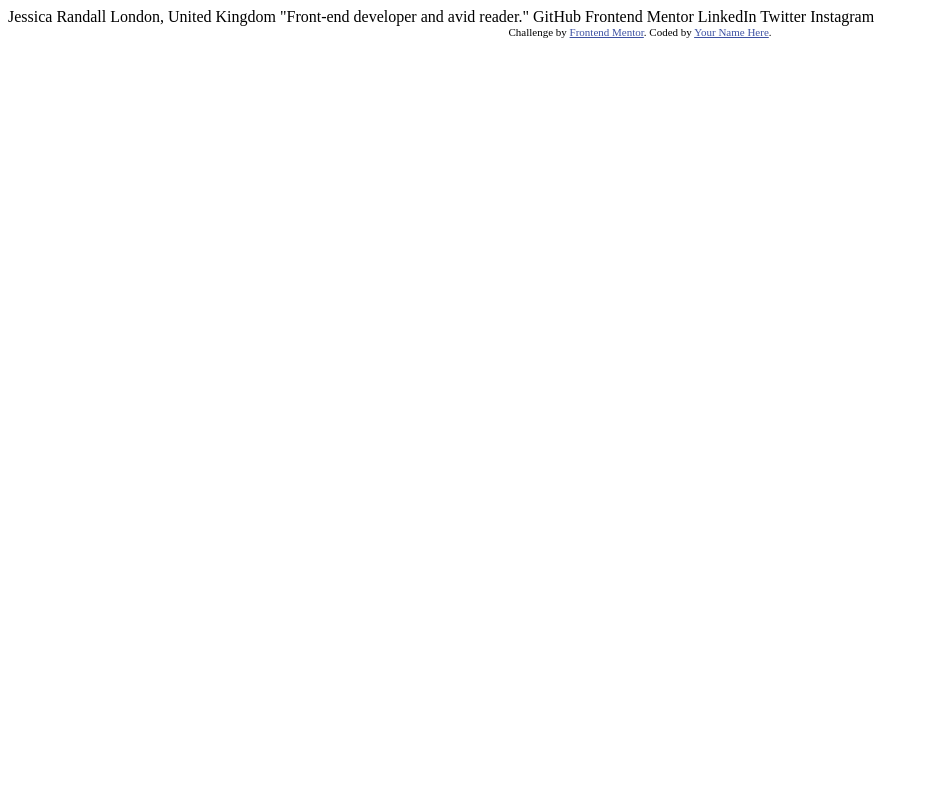
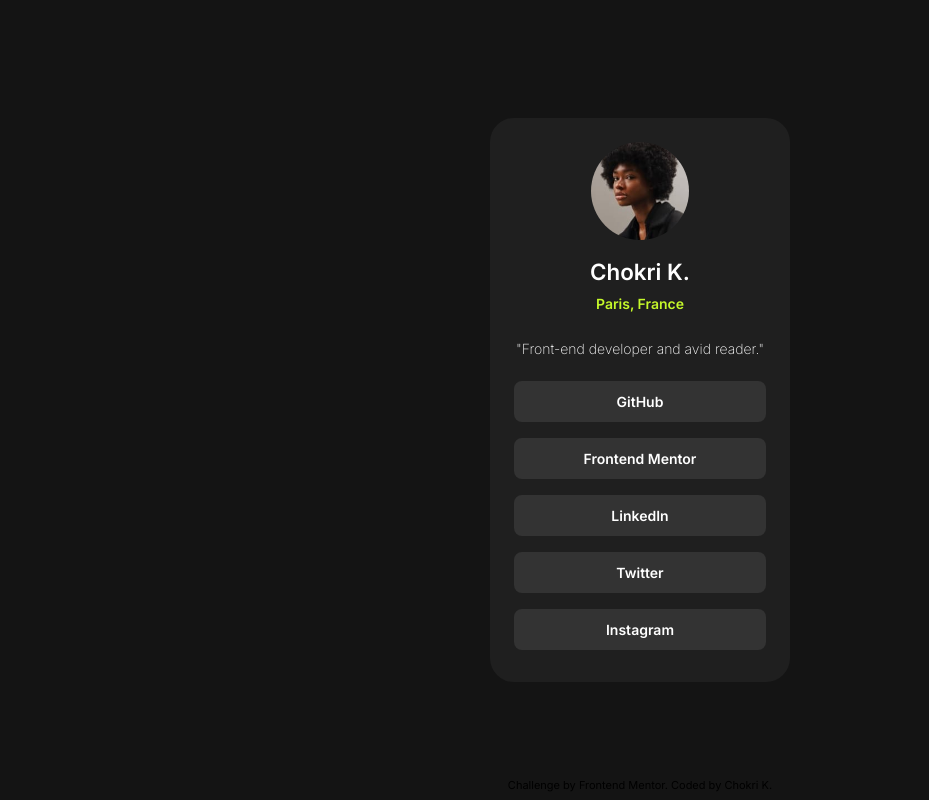
Before and after one commit to chokrikadoussi/social-profile, a plain HTML site: page index.html in a window 1280 px wide. Shown: the whole page, without its empty margins (0-929 px from the left). Drawn offline with Linux system fonts and the light colour scheme.

Commit message:
Add full design w/o link to social

```diff
--- a/index.html
+++ b/index.html
@@ -1,34 +1,39 @@
 <!DOCTYPE html>
 <html lang="en">
-<head>
-  <meta charset="UTF-8">
-  <meta name="viewport" content="width=device-width, initial-scale=1.0"> <!-- displays site properly based on user's device -->
+  <head>
+    <meta charset="UTF-8" />
+    <meta name="viewport" content="width=device-width, initial-scale=1.0" />
+    <link
+      rel="icon"
+      type="image/png"
+      sizes="32x32"
+      href="./assets/images/favicon-32x32.png"
+    />
+    <link
+      href="https://fonts.googleapis.com/css2?family=Inter:wght@100..900&display=swap"
+      rel="stylesheet"
+    />
+    <link rel="stylesheet" href="style.css" />
+    <title>Frontend Mentor | Social links profile | Chokri K.</title>
+  </head>
 
-  <link rel="icon" type="image/png" sizes="32x32" href="./assets/images/favicon-32x32.png">
+  <body>
+    <div class="card">
+      <img src="assets/images/avatar-jessica.jpeg" alt="avatar" />
+      <p class="name">Chokri K.</p>
+      <p class="city">Paris, France</p>
+      <p class="description">"Front-end developer and avid reader."</p>
+      <div class="social">GitHub</div>
+      <div class="social">Frontend Mentor</div>
+      <div class="social">LinkedIn</div>
+      <div class="social">Twitter</div>
+      <div class="social">Instagram</div>
+    </div>
 
-  <title>Frontend Mentor | Social links profile</title>
-
-  <!-- Feel free to remove these styles or customise in your own stylesheet 👍 -->
-  <style>
-    .attribution { font-size: 11px; text-align: center; }
-    .attribution a { color: hsl(228, 45%, 44%); }
-  </style>
-</head>
-<body>
-
-  Jessica Randall
-  London, United Kingdom
-  "Front-end developer and avid reader."
-
-  GitHub
-  Frontend Mentor
-  LinkedIn
-  Twitter
-  Instagram
-
-  <div class="attribution">
-    Challenge by <a href="https://www.frontendmentor.io?ref=challenge" target="_blank">Frontend Mentor</a>.
-    Coded by <a href="#">Your Name Here</a>.
-  </div>
-</body>
+    <div class="attribution">
+      Challenge by
+      <a href="https://www.frontendmentor.io" target="_blank">Frontend Mentor</a
+      >. Coded by Chokri K.
+    </div>
+  </body>
 </html>
--- /dev/null
+++ b/style.css
@@ -0,0 +1,88 @@
+:root {
+  --Green: hsl(75, 94%, 57%);
+  --White: hsl(0, 0%, 100%);
+  --Grey: hsl(0, 0%, 20%);
+  --Dark-Grey: hsl(0, 0%, 12%);
+  --Off-Black: hsl(0, 0%, 8%);
+}
+
+* {
+  box-sizing: border-box;
+  margin: 0;
+}
+
+body {
+  font-size: 14px;
+  font-family: "Inter";
+  min-height: 100vh;
+  display: flex;
+  justify-content: center;
+  align-items: center;
+  background-color: var(--Off-Black);
+}
+
+.card {
+  display: flex;
+  justify-content: center;
+  align-items: center;
+  flex-direction: column;
+  width: max(20vw, 300px);
+  background-color: var(--Dark-Grey);
+  border-radius: 1.5rem;
+  padding: 24px;
+}
+
+.card > img {
+  border-radius: 50%;
+  height: 98px;
+}
+
+.name {
+  color: var(--White);
+  font-weight: 600;
+  font-size: 1.6em;
+  padding: 18px 0 0;
+}
+
+.city {
+  color: var(--Green);
+  font-weight: 600;
+  padding: 10px 0 12px;
+}
+
+.description {
+  color: var(--White);
+  padding: 16px 0;
+  text-align: center;
+  font-weight: 200;
+}
+
+.social {
+  background-color: var(--Grey);
+  color: var(--White);
+  font-weight: 600;
+  width: 100%;
+  text-align: center;
+  padding: 12px 0;
+  border-radius: 8px;
+  margin: 8px 0;
+}
+
+.social:hover {
+  cursor: pointer;
+  transform: scale(1.05);
+  background-color: var(--Green);
+  color: var(--Dark-Grey);
+  font-weight: 700;
+}
+
+.attribution {
+  font-size: 11px;
+  text-align: center;
+  position: absolute;
+  bottom: 1vh;
+}
+.attribution a {
+  color: black;
+  text-decoration: none;
+}
```
